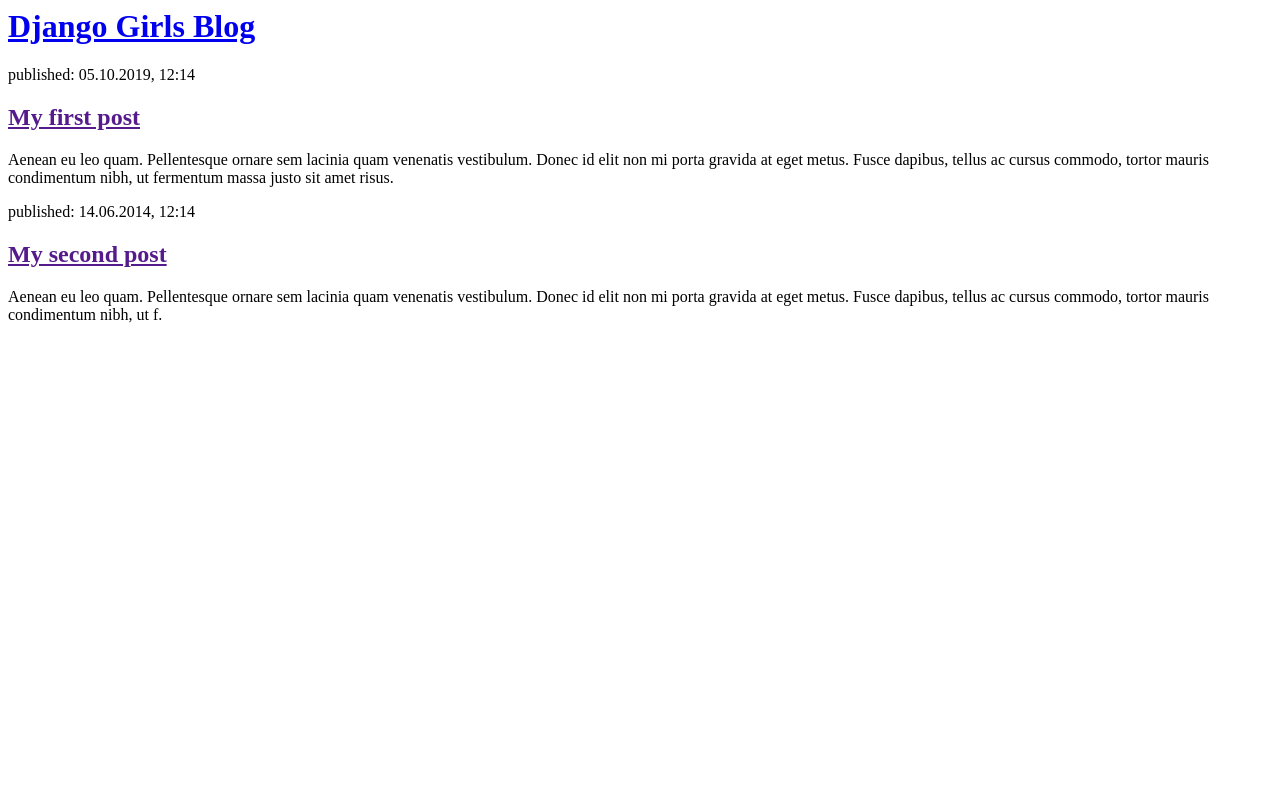
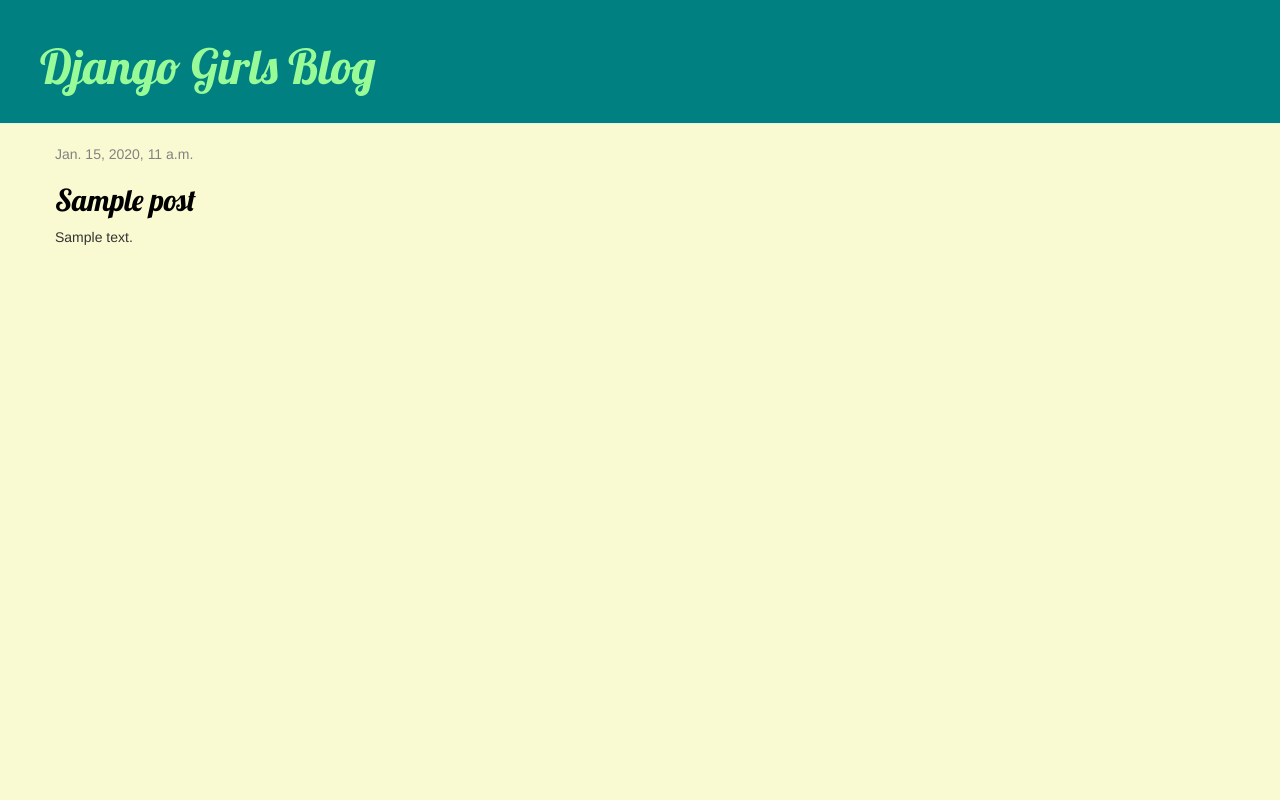
Before and after one commit to Victoria-Hodder/my-first-blog, a Django app: template blog/templates/blog/post_list.html in a window 1280 px wide. Run offline with Django 3.2, Linux system fonts and the light colour scheme; the template is opened without the code that fills it: values that come from a table or form of the project are taken from there, others are empty; tables that the repository leaves empty hold one stand-in row (values such as "Sample post"); some libraries are stand-ins or nearby versions.

Commit message:
edited post_list.html and added base.html

```diff
--- a/blog/models.py
+++ b/blog/models.py
@@ -7,7 +7,7 @@ class Post(models.Model):
     title = models.CharField(max_length=200)
     text = models.TextField()
     created_date = models.DateTimeField(default=timezone.now)
-    published_data = models.DateTimeField(blank=True, null=True)
+    published_date = models.DateTimeField(blank=True, null=True)
 
     def publish(self):
         self.published_date = timezone.now()
--- /dev/null
+++ b/blog/static/css/blog.css
@@ -0,0 +1,50 @@
+body{
+    background-color: lightgoldenrodyellow;
+}
+
+.page-header {
+    background-color: teal;
+    margin-top: 0;
+    padding: 20px 20px 20px 40px;
+}
+
+.page-header h1, .page-header h1 a, .page-header h1 a:visited, .page-header h1 a:active {
+    color:palegreen;
+    font-size: 36pt;
+    text-decoration: none;
+}
+
+.content {
+    margin-left: 40px;
+}
+
+h1, h2, h3, h4 {
+    font-family: 'Lobster', cursive;
+}
+
+.date {
+    color: #828282;
+}
+
+.save {
+    float: right;
+}
+
+.post-form textarea, .post-form input {
+    width: 100%;
+}
+
+.top-menu, .top-menu:hover, .top-menu:visited {
+    color: #ffffff;
+    float: right;
+    font-size: 26pt;
+    margin-right: 20px;
+}
+
+.post {
+    margin-bottom: 70px;
+}
+
+.post h2 a, .post h2 a:visited {
+    color: #000000;
+}
--- /dev/null
+++ b/blog/templates/blog/base.html
@@ -0,0 +1,24 @@
+{% load static %}
+<html>
+    <head>
+        <title>Django Girls blog</title>
+        <link rel="stylesheet" href="//maxcdn.bootstrapcdn.com/bootstrap/3.2.0/css/bootstrap.min.css">
+        <link rel="stylesheet" href="//maxcdn.bootstrapcdn.com/bootstrap/3.2.0/css/bootstrap-theme.min.css">
+        <link href='//fonts.googleapis.com/css?family=Lobster&subset=latin,latin-ext' rel='stylesheet' type='text/css'>
+        <link rel="stylesheet" href="{% static 'css/blog.css' %}">
+    </head>
+    <body>
+        <div class="page-header">
+            <h1><a href="/">Django Girls Blog</a></h1>
+        </div>
+        <div class="content container">
+            <div class="row">
+                <div class="col-md-8">
+                {% block content %}
+                {% endblock %}
+                </div>
+            </div>
+        </div>
+    </body>
+
+</html>
--- a/blog/templates/blog/post_list.html
+++ b/blog/templates/blog/post_list.html
@@ -1,22 +1,13 @@
-<html>
-    <head>
-        <title>Django Girls blog</title>
-    </head>
-    <body>
-        <div>
-            <h1><a href="/">Django Girls Blog</a></h1>
+{% extends 'blog/base.html' %}
+
+{% block content %}
+    {% for post in posts %}
+        <div class="post">
+            <div class="date">
+                {{ post.published_date }}
+            </div>
+            <h2><a href="">{{ post.title }}</a></h2>
+            <p>{{ post.text|linebreaksbr }}</p>
         </div>
-
-        <div>
-            <p>published: 05.10.2019, 12:14</p>
-            <h2><a href="">My first post</a></h2>
-            <p>Aenean eu leo quam. Pellentesque ornare sem lacinia quam venenatis vestibulum. Donec id elit non mi porta gravida at eget metus. Fusce dapibus, tellus ac cursus commodo, tortor mauris condimentum nibh, ut fermentum massa justo sit amet risus.</p>
-        </div>
-
-        <div>
-            <p>published: 14.06.2014, 12:14</p>
-            <h2><a href="">My second post</a></h2>
-            <p>Aenean eu leo quam. Pellentesque ornare sem lacinia quam venenatis vestibulum. Donec id elit non mi porta gravida at eget metus. Fusce dapibus, tellus ac cursus commodo, tortor mauris condimentum nibh, ut f.</p>
-        </div>
-    </body>
-</html>
+    {% endfor %}
+{% endblock %}
```
Also changed, not shown: blog/views.py (+6 -1 lines), blog/migrations/0002_auto_20191005_1326.py (added).
